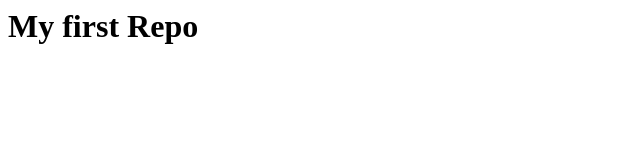
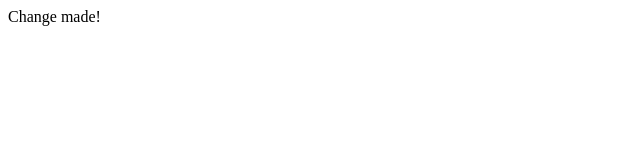
Before and after one commit to losalrea/First_Repo, a plain HTML site: page index.html in a window 1280 px wide. Shown: the whole page, without its empty margins (0-640 px from the left). Drawn offline with Linux system fonts and the light colour scheme.

Commit message:
Update index.html
Changes in index.html

```diff
--- a/index.html
+++ b/index.html
@@ -1 +1 @@
-<h1>My first Repo</h1>
+<p> Change made!</p>
```
